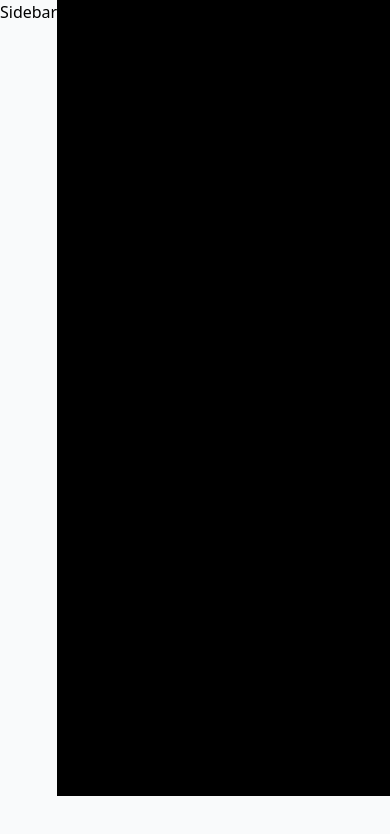
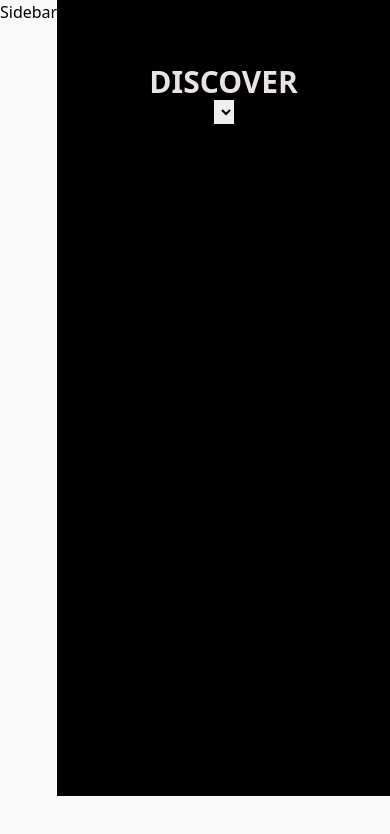
Before and after one commit to Thato2619/PODCAST_APP, a React (Vite) app: page / in a window 390 px wide. Shown: the top 834 px of the page. Built offline with nearby package versions, Linux system fonts and the light colour scheme.

Commit message:
add styling to the layout the the div tags
- add styling to h2 div
- add styling tot he layout of the select tag
- make sure that they are responsive

```diff
--- a/src/pages/Discover.jsx
+++ b/src/pages/Discover.jsx
@@ -5,7 +5,11 @@ const Discover = () => {
 
     return(
 
-        <div >
+        <div className="flex flex-col">
+            <div className="w-full flex justify-between items-center sm:flex-row flex-col mt-4 mv-10">
+                <h2 className="font-bold text-3xl text-[#e9e2e7] text-left">DISCOVER</h2>
+                <select></select>
+            </div>
             Discover
         </div>
     )
```
